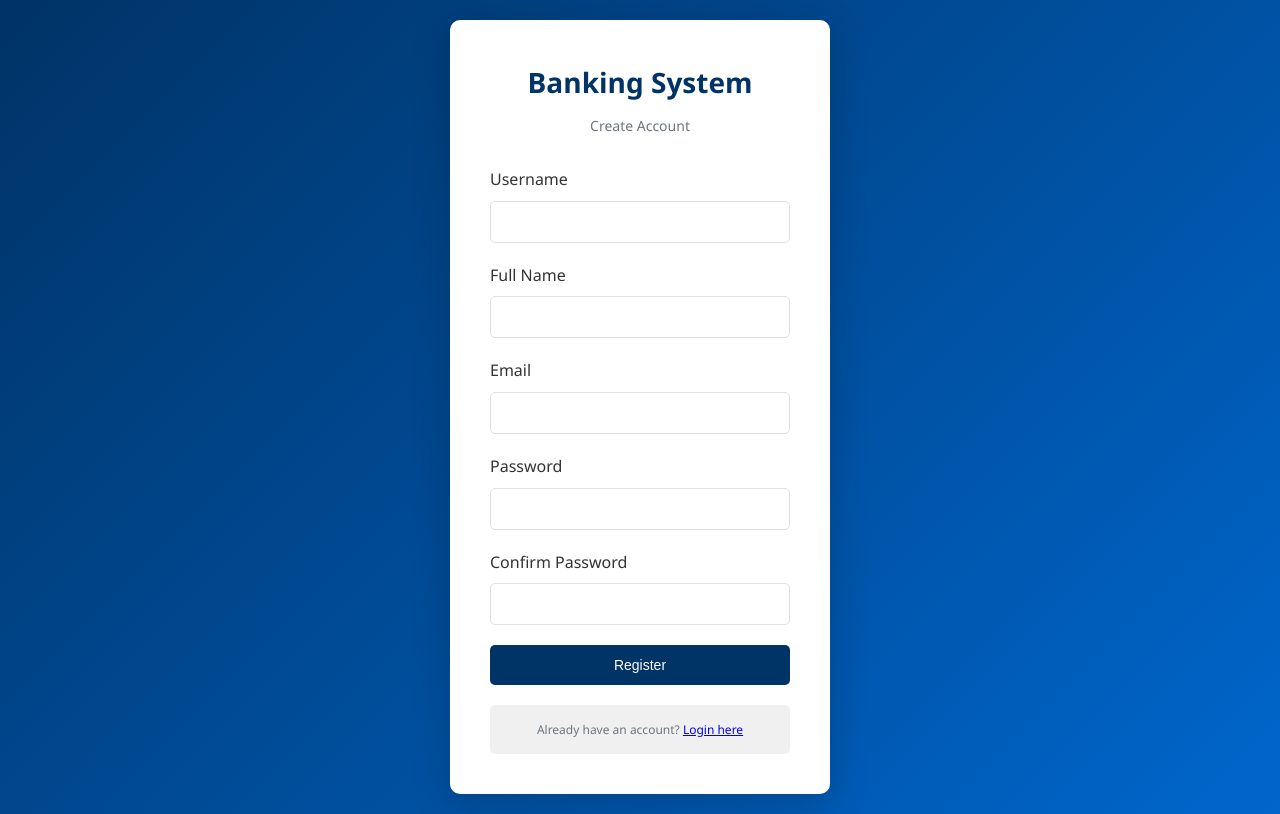
After one commit to stevenklein123/Banking_System, a PHP site: page /register.php in a window 1280 px wide. The commit adds this page. Run offline with PHP 8.4, Linux system fonts and the light colour scheme.

Commit message:
blah blah update something something edited/added register.php login.php config/auth and controller/function

```diff
--- a/config/auth.php
+++ b/config/auth.php
@@ -7,9 +7,11 @@ require_once 'database.php';
 function login($username, $password) {
     global $conn;
 
-    $username = $conn->real_escape_string($username);
-    $query = "SELECT id, username, password, role, full_name, employee_id, status FROM users WHERE username = '$username'";
-    $result = $conn->query($query);
+    $stmt = $conn->prepare("SELECT id, username, password, role, full_name, employee_id, status FROM users WHERE username = ?");
+    $stmt->bind_param("s", $username);
+    $stmt->execute();
+
+    $result = $stmt->get_result();
 
     if ($result->num_rows > 0) {
         $user = $result->fetch_assoc();
@@ -114,4 +116,45 @@ function getUserByID($userID) {
     return null;
 }
 
+// Register
+function registerUser($username, $password, $fullName, $email) {
+    global $conn;
+
+    // Check username
+    $stmt = $conn->prepare("SELECT id FROM users WHERE username = ?");
+    $stmt->bind_param("s", $username);
+    $stmt->execute();
+    $stmt->store_result();
+
+    if ($stmt->num_rows > 0) {
+        return ['success' => false, 'message' => 'Username already exists'];
+    }
+
+    $stmt->close();
+
+    // Generate employee ID
+    $result = $conn->query("SELECT COUNT(*) as total FROM users");
+    $row = $result->fetch_assoc();
+
+    $nextNumber = $row['total'] + 1;
+    $employeeId = 'EMP' . str_pad($nextNumber, 3, '0', STR_PAD_LEFT);
+
+    // Hash password
+    $hashedPassword = password_hash($password, PASSWORD_DEFAULT);
+
+    // Insert
+    $stmt = $conn->prepare("
+        INSERT INTO users (employee_id, username, password, role, full_name, email, status)
+        VALUES (?, ?, ?, 'teller', ?, ?, 'active')
+    ");
+
+    $stmt->bind_param("sssss", $employeeId, $username, $hashedPassword, $fullName, $email);
+
+    if ($stmt->execute()) {
+        return ['success' => true];
+    } else {
+        return ['success' => false, 'message' => $stmt->error];
+    }
+}
+
 ?>
--- /dev/null
+++ b/register.php
@@ -0,0 +1,109 @@
+<?php
+require_once 'config/auth.php';
+
+$error = '';
+$success = '';
+
+if ($_SERVER['REQUEST_METHOD'] == 'POST') {
+    $username = $_POST['username'] ?? '';
+    $fullName = $_POST['full_name'] ?? '';
+    $email = $_POST['email'] ?? '';
+    $password = $_POST['password'] ?? '';
+    $confirmPassword = $_POST['confirm_password'] ?? '';
+
+    if (empty($fullName) || empty($email) || empty($username) || empty($password) || empty($confirmPassword)) {
+    $error = 'All fields are required';
+    } elseif ($password !== $confirmPassword) {
+        $error = 'Passwords do not match';
+    } else {
+        // You need to create this function in auth.php
+        $result = registerUser(
+        sanitizeInput($username),
+        $password,
+        sanitizeInput($fullName),
+        sanitizeInput($email)
+    );
+
+        if ($result['success']) {
+            $success = 'Registration successful! You can now login.';
+        } else {
+            $error = $result['message'];
+        }
+    }
+}
+?>
+
+<!DOCTYPE html>
+<html lang="en">
+<head>
+    <meta charset="UTF-8">
+    <meta name="viewport" content="width=device-width, initial-scale=1.0">
+    <title>Banking System - Register</title>
+    <link rel="stylesheet" href="assets/style.css">
+</head>
+
+<body class="login-body">
+    <div class="login-container">
+        <div class="login-box">
+
+            <div class="login-header">
+                <h1>Banking System</h1>
+                <p>Create Account</p>
+            </div>
+
+            <?php if ($error): ?>
+                <div class="alert alert-danger">
+                    <strong>Error:</strong> <?php echo htmlspecialchars($error); ?>
+                </div>
+            <?php endif; ?>
+
+            <?php if ($success): ?>
+                <div class="alert alert-success">
+                    <?php echo htmlspecialchars($success); ?>
+                </div>
+            <?php endif; ?>
+
+            <form method="POST" class="login-form">
+
+                <div class="form-group">
+                    <label>Username</label>
+                    <input type="text" name="username" class="form-control" required>
+                </div>
+
+                <div class="form-group">
+                    <label>Full Name</label>
+                    <input type="text" name="full_name" class="form-control" required>
+                </div>
+
+                <div class="form-group">
+                    <label>Email</label>
+                    <input type="email" name="email" class="form-control" required>
+                </div>
+
+                <div class="form-group">
+                    <label>Password</label>
+                    <input type="password" name="password" class="form-control" required>
+                </div>
+
+                <div class="form-group">
+                    <label>Confirm Password</label>
+                    <input type="password" name="confirm_password" class="form-control" required>
+                </div>
+
+                <button type="submit" class="btn btn-primary btn-block">
+                    Register
+                </button>
+
+            </form>
+
+            <div class="login-footer">
+                <p class="text-center">
+                    Already have an account?
+                    <a href="login.php">Login here</a>
+                </p>
+            </div>
+
+        </div>
+    </div>
+</body>
+</html>
```
Also changed, not shown: controller/function.php (+0 -20 lines), login.php (+6 -1 lines), 1 other file.
